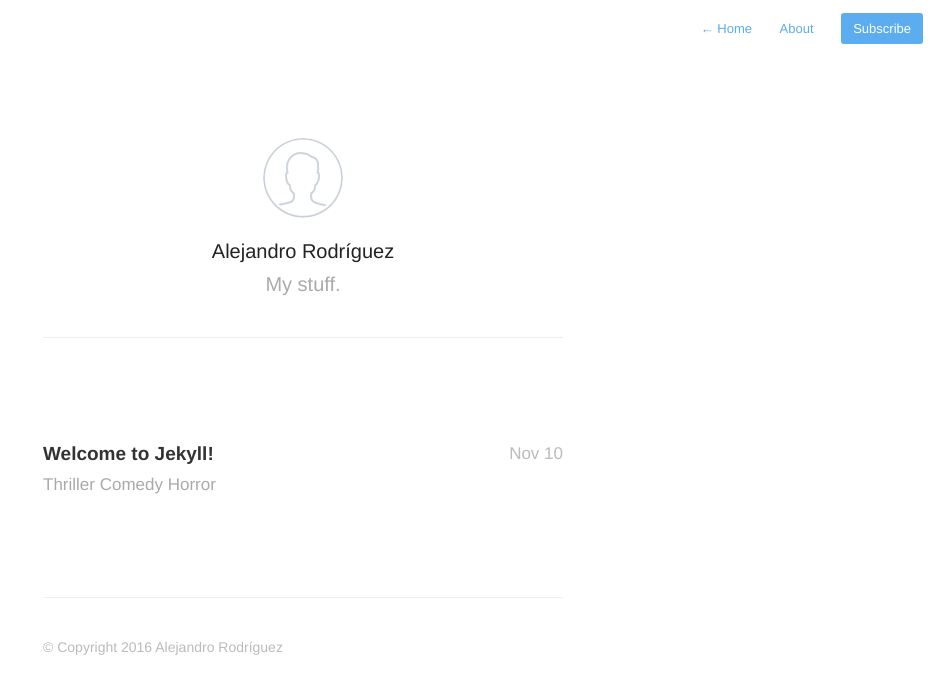
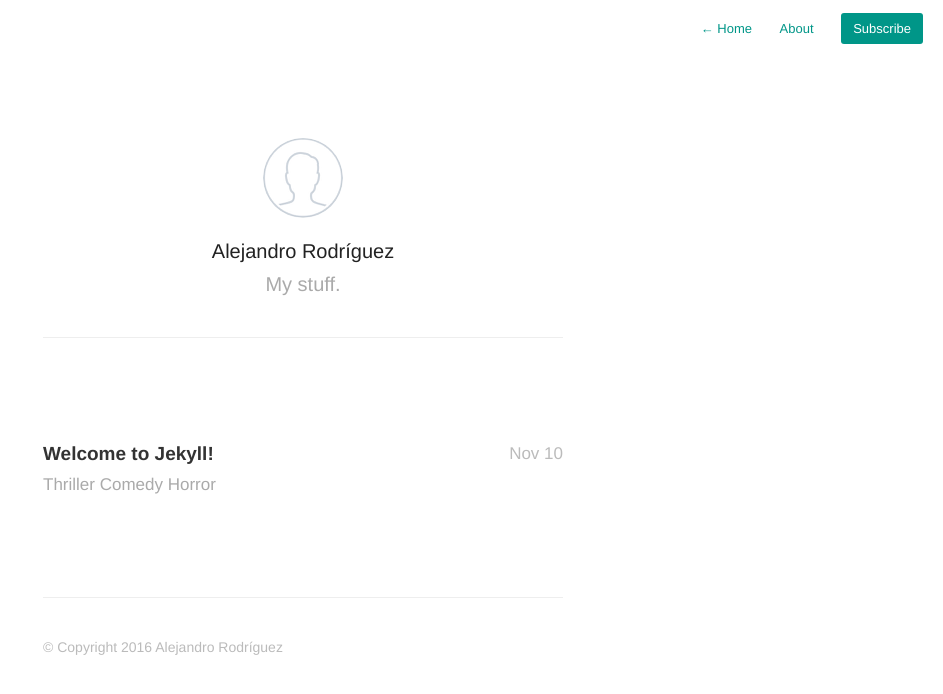
Before and after one commit to alexrs/alexrs.github.io, a Jekyll site: the page built from index.html, in a window 1280 px wide. Shown: the top 694 px of the page, without its empty margins (337-1280 px from the left). Built offline with Jekyll 4.4.1, drawn with Linux system fonts in a browser that asks for light colours; nearby versions of some CDN libraries; Markdown is read by kramdown in place of the engine named in the settings; the list of posts is cut into pages by our own code.

Commit message:
Change colors

```diff
--- a/_config.yml
+++ b/_config.yml
@@ -10,8 +10,8 @@ highlighter: pygments
 paginate: 20
 baseurl: /
 domain_name: 'http://alexrs.me'
-disqus: false
-disqus_shortname: 'your-disqus-shortname'
+#disqus: false
+#disqus_shortname: 'your-disqus-shortname'
 
 # Details for the RSS feed generator
 url:            'http://alexrs.me'
--- a/assets/css/style.css
+++ b/assets/css/style.css
@@ -125,7 +125,7 @@ nav.main-nav a {
 	top: 8px;
 	right: 6px;
 	padding: 8px 12px;
-	color: #5badf0;
+	color: #009688;
 	font-size: 13px;
 	/*font-weight: bold;*/
 	line-height: 1.35;
@@ -133,7 +133,7 @@ nav.main-nav a {
 
 }
 nav.main-nav a.cta {
-	background: #5badf0;
+	background: #009688;
 	color: #fff;
 	margin-left: 12px;
 }
@@ -165,11 +165,11 @@ a,
 #post-list li:hover .dates,
 #title:hover {
 	text-decoration: none;
-	color: #5badf0;
-	color: #5694f1;
+	color: #009688;
+	color: #009688;
 }
 
-p a { color: #5694f1; }
+p a { color: #009688; }
 
 /*Transitions*/
 a,
@@ -595,7 +595,7 @@ h2.month {
 
 #post-list.archive.readmore a{
 	font: 400 16px/1.6 "Helvetica Neue",helvetica,Arial,sans-serif;
-	color: #5694f1;
+	color: #009688;
 }
 
 #post-list.archive.readmore a:hover{
```
